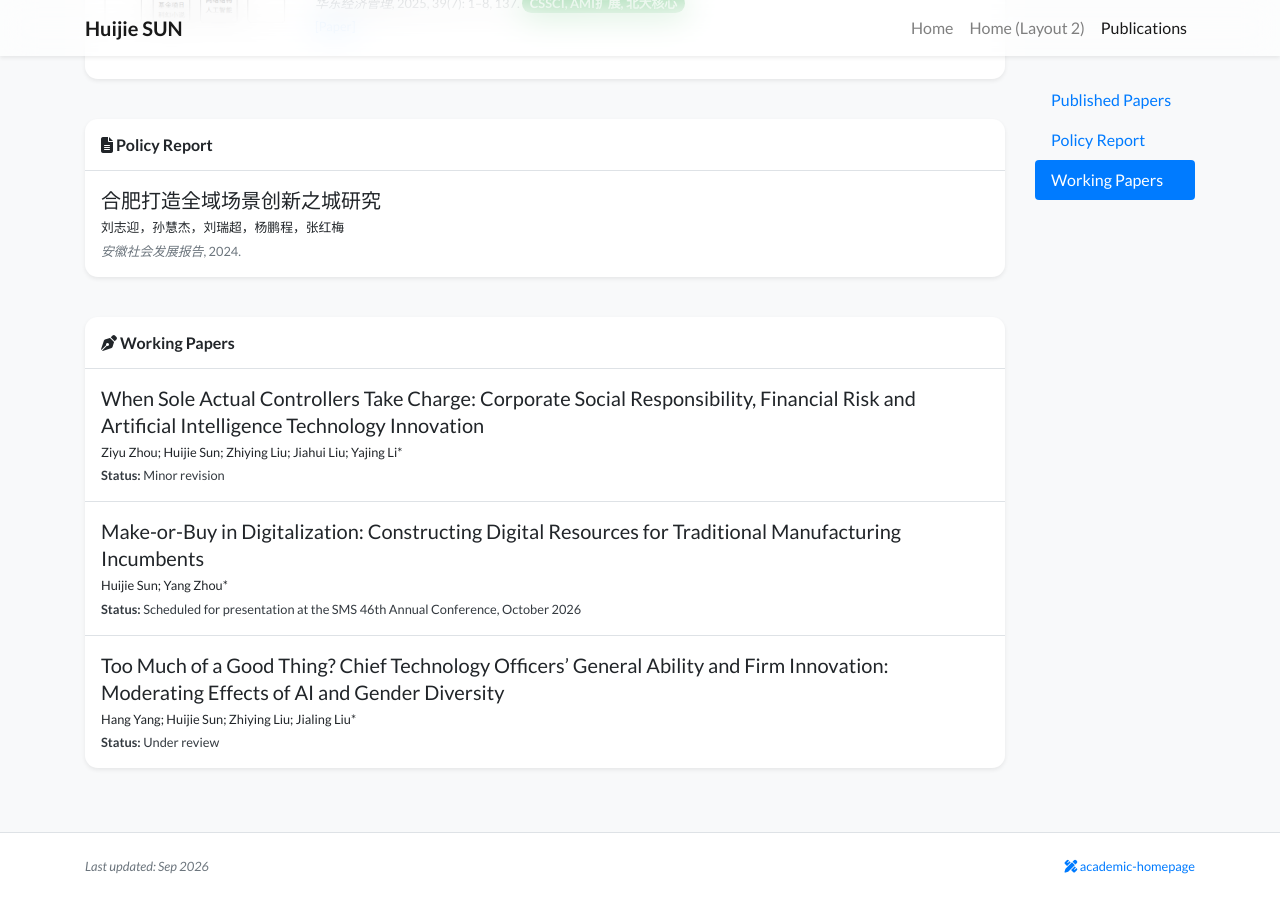
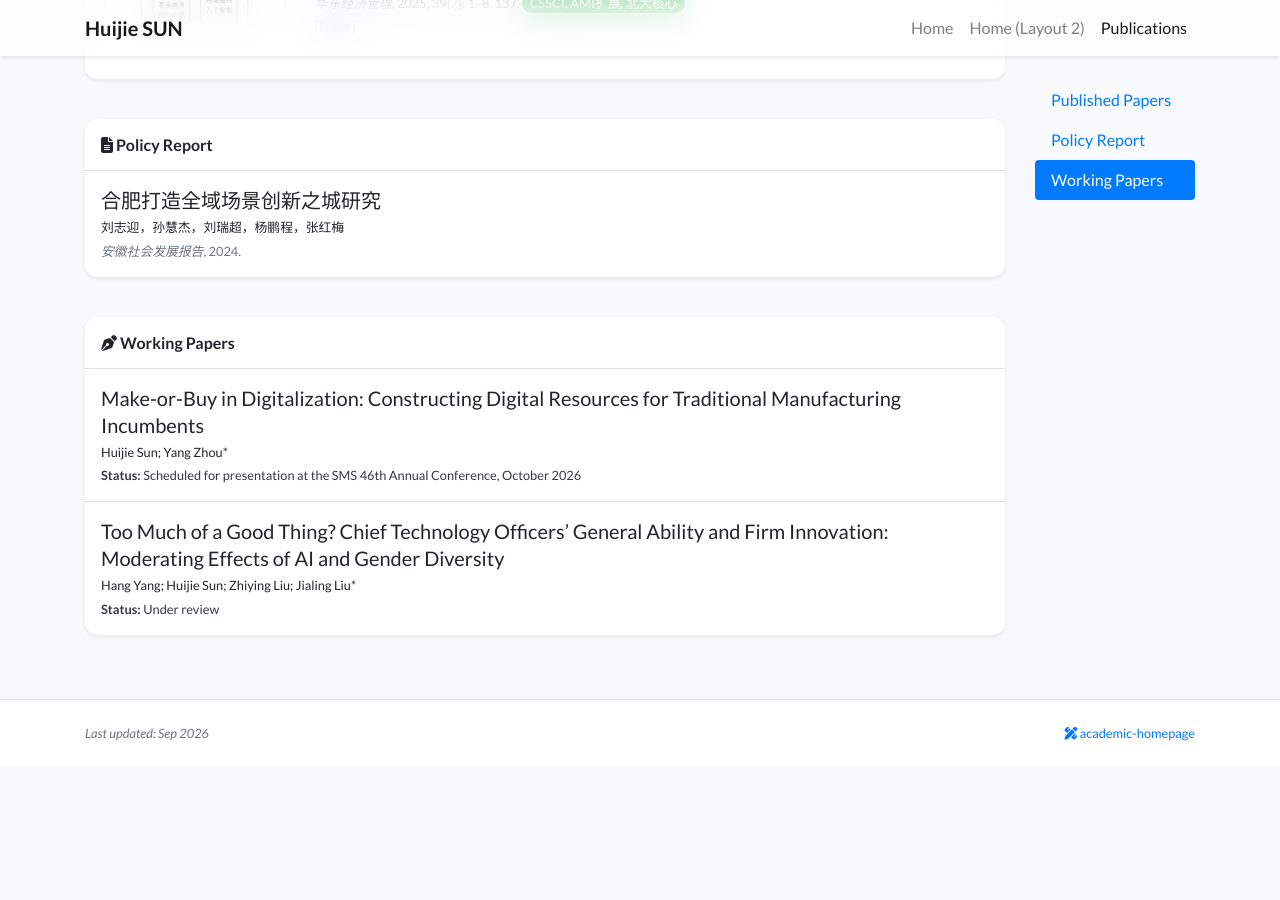
Before and after one commit to shj0512/shj0512.github.io, a Jekyll site: the page built from publications.html, in a window 1280 px wide and 900 px high, scrolled down 991 px. Built offline with Jekyll 4.4.1, drawn with Linux system fonts in a browser that asks for light colours; nearby versions of some CDN libraries; a style sheet for code colours, icons or effects is not loaded; after the commit the page ends 1758 px from its top, so only the background shows below that.

Commit message:
Remove working paper on CSR and AI innovation
Removed a working paper on corporate social responsibility and AI innovation.

```diff
--- a/_data/research_outputs.yml
+++ b/_data/research_outputs.yml
@@ -58,9 +58,6 @@ policy_reports:
   year: "2024"
 
 working_papers:
-- title: "When Sole Actual Controllers Take Charge: Corporate Social Responsibility, Financial Risk and Artificial Intelligence Technology Innovation"
-  authors: "Ziyu Zhou; Huijie Sun; Zhiying Liu; Jiahui Liu; Yajing Li*"
-  status: "Minor revision"
 
 - title: "Make-or-Buy in Digitalization: Constructing Digital Resources for Traditional Manufacturing Incumbents"
   authors: "Huijie Sun; Yang Zhou*"
```
